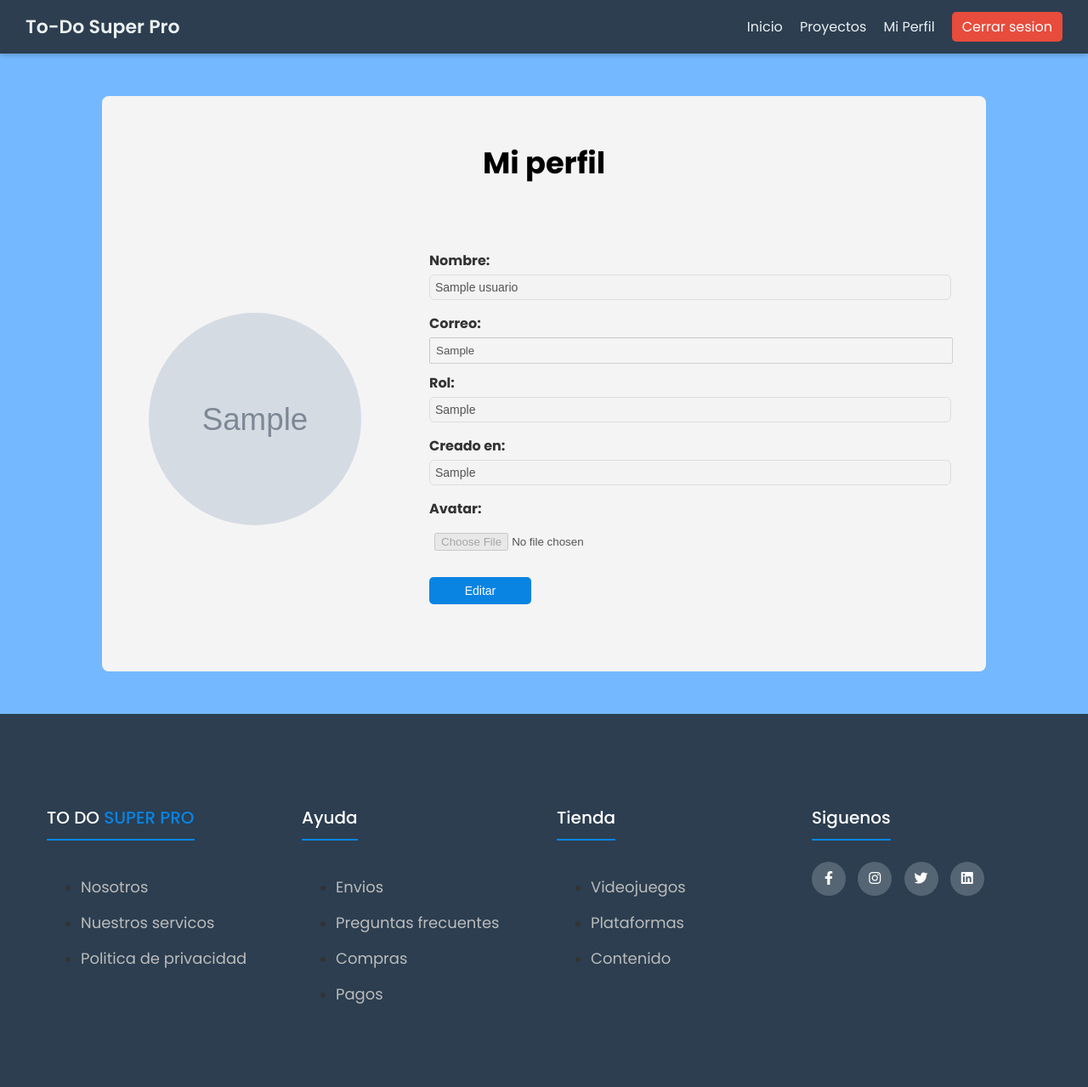
After one commit to AlejandroBravoDev/to-do-super-pro-, a PHP site: the page made by frontend/perfil.php in a window 1280 px wide. The commit adds this page. Shown: the whole page at 85% size. Run offline with PHP 8.4, Linux system fonts and the light colour scheme; the visitor is signed in with stand-in values (Sample User, id 1); tables that the repository leaves empty or names only in its code hold one stand-in row (values such as "Sample post"); grey boxes marked "Sample" are stand-in pictures.

Commit message:
Perfil de usuario

```diff
--- /dev/null
+++ b/frontend/perfil.php
@@ -0,0 +1,70 @@
+<?php
+require_once "../backend/conexion.php";
+
+
+//Buscamos el id del usuario que inicio sesion
+$idUsuario = $_SESSION['id'];
+
+//Estamos trayendo los datos de el usuario logueado
+$sql = "SELECT nombre, correo, rol, avatar, creado_en FROM usuarios WHERE id = ?";
+$stmt = $conexion->prepare($sql);
+$stmt->bind_param("i", $idUsuario);
+$stmt->execute();
+$result = $stmt->get_result();
+//buscamos los datos en la base de datos y los hacemos variables
+if ($fila = $result->fetch_assoc()) {
+    $nombre = $fila['nombre'];
+    $correo = $fila['correo'];
+    $rol = $fila['rol'];
+    $creado_en = $fila['creado_en'];
+    $avatar = !empty($fila['avatar']) ? "../frontend/" . $fila['avatar'] : "../frontend/avatares/default.png";
+} else {
+    echo "Error: usuario no encontrado.";
+    exit;
+}
+?>
+<!DOCTYPE html>
+<html lang="es">
+<head>
+    <meta charset="UTF-8">
+    <title>Perfil</title>
+    <link rel="stylesheet" href="style.css">
+    <link rel="stylesheet" href="https://cdnjs.cloudflare.com/ajax/libs/font-awesome/6.2.1/css/all.min.css">
+    <link href="https://fonts.googleapis.com/css2?family=Alfa+Slab+One&family=Poppins:ital,wght@0,100;0,200;0,300;0,400;0,500;0,600;0,700;0,800;0,900;1,100;1,200;1,300;1,400;1,500;1,600;1,700;1,800;1,900&display=swap" rel="stylesheet">
+</head>
+<body>
+    <?php include("includes/header.php");?>
+
+    <div class="perfil">
+        <h1 style="text-align:center;">Mi perfil</h1>
+        <form method="post" action="../backend/action-actualizar-perfil.php" enctype="multipart/form-data">
+            <div class="avatar-container">
+                <img src="<?php echo htmlspecialchars($avatar); ?>" alt="Avatar" width="120">
+            </div>
+            <div class="datos-container">
+
+            <label>Nombre:</label>
+            <input type="text" name="nombre" value="<?php echo htmlspecialchars($nombre); ?>" disabled>
+
+            <label>Correo:</label>
+            <input type="email" name="correo" value="<?php echo htmlspecialchars($correo); ?>" disabled>
+
+
+            <label>Rol:</label>
+            <input type="text" value="<?php echo htmlspecialchars($rol); ?>" disabled readonly>
+
+            <label>Creado en:</label>
+            <input type="text" value="<?php echo htmlspecialchars($creado_en); ?>" disabled readonly>
+
+            <label>Avatar:</label>
+            <input type="file" name="avatar" id="avatar" disabled>
+
+            <button type="button" class="btn btn-editar" id="btnEditar">Editar</button>
+            <button type="submit" class="btn btn-guardar" id="btnGuardar">Guardar cambios</button>
+            </div>
+        </form>
+    </div>
+    <?php include("includes/footer.php");?>
+    <script src="script.js"></script>
+</body>
+</html>
--- a/frontend/proyectos.php
+++ b/frontend/proyectos.php
@@ -8,6 +8,7 @@ require_once '../backend/crearProyectos.php';
     <meta name="viewport" content="width=device-width, initial-scale=1.0">
     <title>Registrar Proyecto</title>
     <link rel="stylesheet" href="style.css">
+    <link rel="stylesheet" href="https://cdnjs.cloudflare.com/ajax/libs/font-awesome/6.2.1/css/all.min.css">
     <link href="https://fonts.googleapis.com/css2?family=Alfa+Slab+One&family=Poppins:ital,wght@0,100;0,200;0,300;0,400;0,500;0,600;0,700;0,800;0,900;1,100;1,200;1,300;1,400;1,500;1,600;1,700;1,800;1,900&display=swap" rel="stylesheet">
 </head>
 <body>
--- a/frontend/register.php
+++ b/frontend/register.php
@@ -30,6 +30,7 @@
             <div class="links">
                 <a href="../index.php">Inicie sesion</a>
             </div>
+            <h4 class="mensaje"><?php echo $mensaje ?></h4>
         </form>
     </aside>
 </body>
--- a/frontend/script.js
+++ b/frontend/script.js
@@ -4,3 +4,16 @@ function ocultarDetalles() {
         detalles.style.display = 'none';
     }
 }
+//Boton editar y guardar actualizaciones de perfil
+document.getElementById("btnEditar").addEventListener("click", function() {
+            let inputs = document.querySelectorAll("input[type='text'], input[type='email'], input[type='file']");
+            inputs.forEach(inp => {
+                // Solo habilitar nombre, correo y avatar
+                if (inp.name === "nombre" || inp.name === "correo" || inp.name === "avatar") {
+                    inp.removeAttribute("disabled");
+                }
+            });
+
+            document.getElementById("btnGuardar").style.display = "inline-block";
+            this.style.display = "none"; // Ocultamos el botón Editar
+        });
--- a/frontend/style.css
+++ b/frontend/style.css
@@ -901,3 +901,76 @@ h1 {
     font-size: 14px;
 
 }
+/*Perfil usuario o admin*/
+ .perfil{
+    max-width: 1000px;
+    margin: 50px auto;
+    padding: 20px;
+    background: #f4f4f4;
+    border-radius: 8px;
+}
+.perfil form{
+    display: flex;
+    justify-content: center;
+    align-items: center;
+    gap: 30px;
+}
+.avatar-container{
+    width: 30%;
+    height: auto;
+
+
+}
+.datos-container{
+    display: flex;
+    flex-direction: column;
+    justify-content: center;
+
+    width: 60%;
+    height: 500px;
+}
+.perfil img{
+    display:block;
+    margin-bottom: 15px;
+    border-radius: 50%;
+    width: 250px;
+    height: 250px;
+    object-fit: cover;
+}
+.perfil label{
+    display:block;
+    margin-top: 10px;
+    font-weight: bold;
+}
+.perfil input{
+    width: 100%;
+    padding: 6px;
+    margin-top: 4px;
+}
+.btn{
+    margin-top: 15px;
+    padding: 8px 15px;
+    border: none; cursor: pointer;
+    border-radius: 5px;
+}
+.btn-editar{
+    width: 20%;
+    background: #0984e3;
+    color: white;
+}
+.btn-editar:hover{
+    background-color: white;
+    color: #0984e3;
+    border: 1px solid #0984e3;
+}
+.btn-guardar{
+    width: 25%;
+    background-color: #0984e3;
+    color: white;
+    display:none;
+}
+.btn-guardar:hover{
+    background-color: white;
+    color: #0984e3;
+    border: 1px solid #0984e3;
+}
--- a/frontend/visualizarProyectos.php
+++ b/frontend/visualizarProyectos.php
@@ -16,6 +16,7 @@ $resultado = $conexion->query($sql);
     <meta name="viewport" content="width=device-width, initial-scale=1.0">
     <title>Document</title>
     <link rel="stylesheet" href="style.css">
+    <link rel="stylesheet" href="https://cdnjs.cloudflare.com/ajax/libs/font-awesome/6.2.1/css/all.min.css">
     <link href="https://fonts.googleapis.com/css2?family=Alfa+Slab+One&family=Poppins:ital,wght@0,100;0,200;0,300;0,400;0,500;0,600;0,700;0,800;0,900;1,100;1,200;1,300;1,400;1,500;1,600;1,700;1,800;1,900&display=swap" rel="stylesheet">
 </head>
 <body>
```
Also changed, not shown: backend/action-actualizar-perfil.php (added, +67 -0 lines), backend/action-register.php (+39 -47 lines), frontend/avatares/1758397891_Captura de pantalla 2025-09-20 142325.png (added), frontend/avatares/68cc83788c41a_tlauncher_0naruto0.png (deleted), frontend/avatares/68cc92404eba0_tlauncher_0naruto0.png (deleted), frontend/avatares/68cefecdcaa14_yo.jpg (added), frontend/avatares/68ceff803171e_Captura de pantalla 2025-09-20 142325.png (added), frontend/avatares/68cf05d685945_Captura de pantalla 2025-09-20 142325.png (added), 1 other file.
